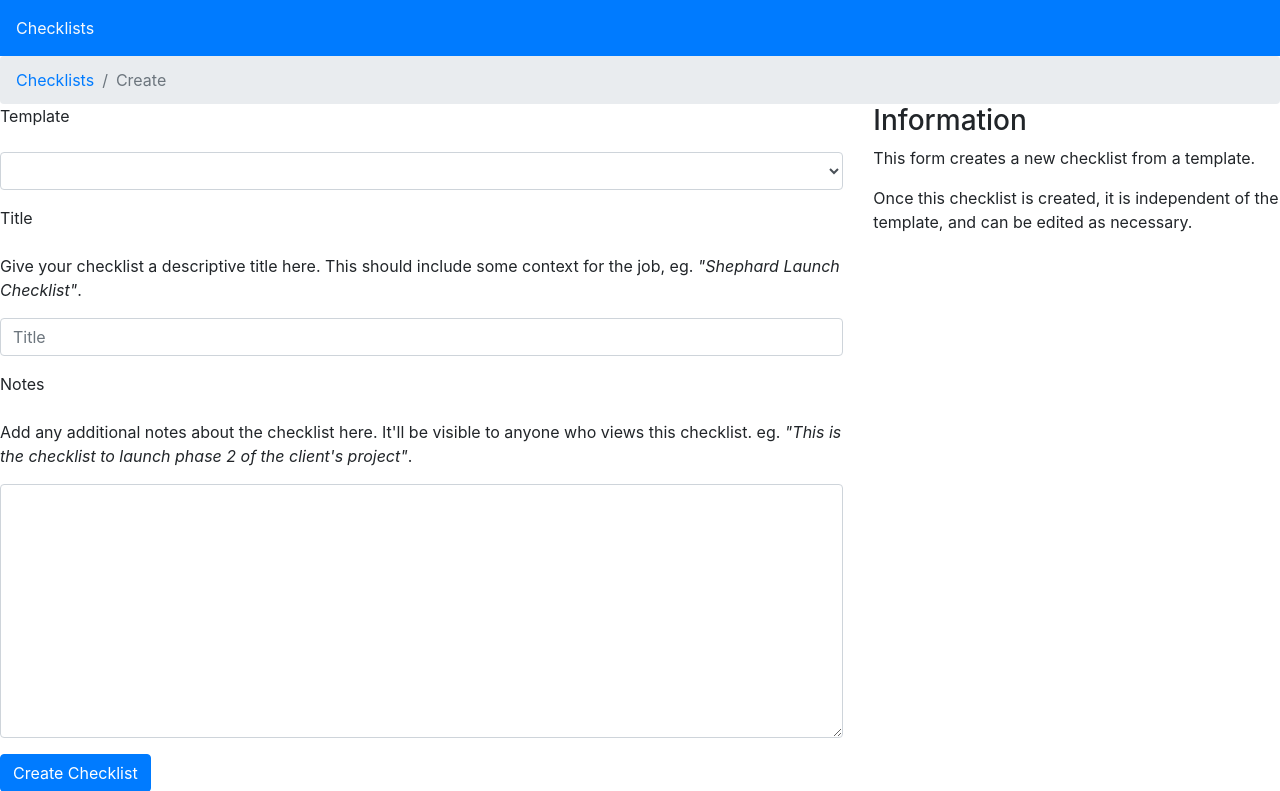
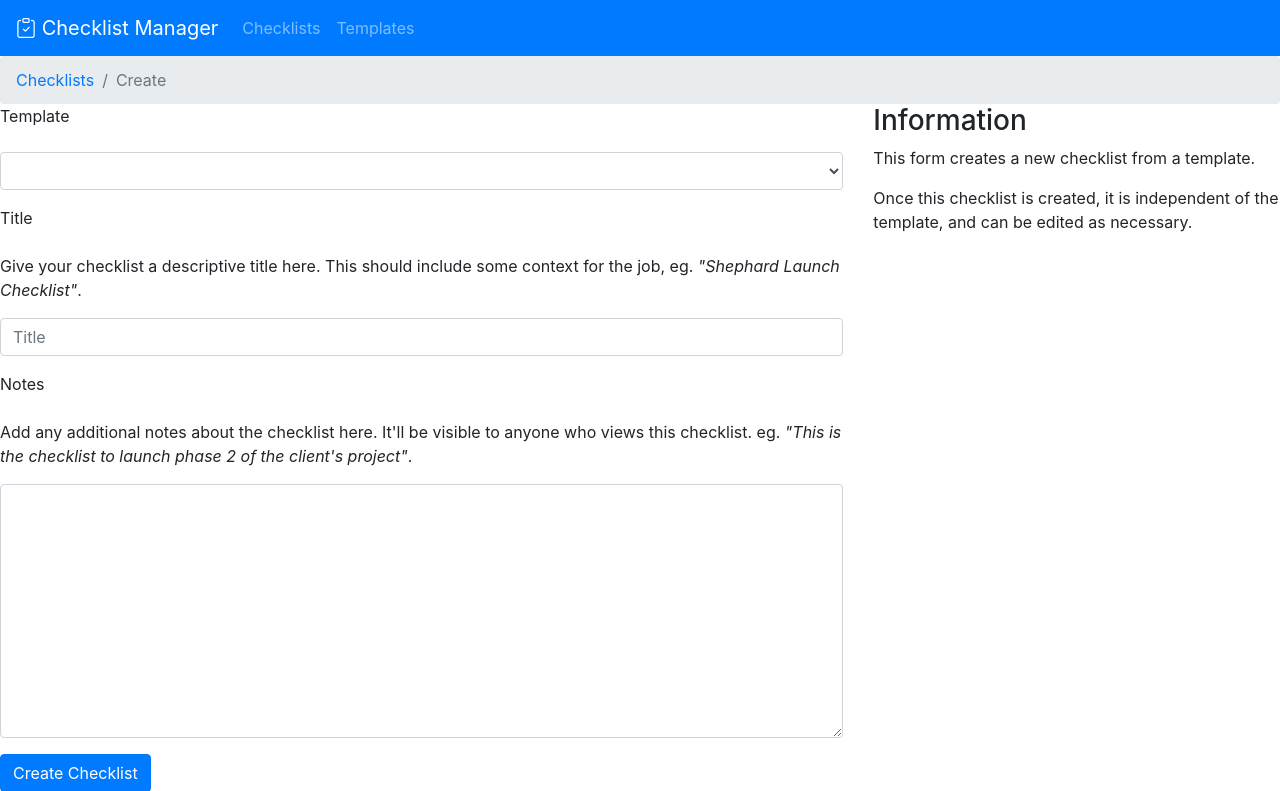
Before and after one commit to giantmade/giant-checklists, a Django app: page /checklists/create/ in a window 1280 px wide. Shown: the top 791 px of the page. Run offline with Django 3.2, Linux system fonts and the light colour scheme; the visitor is signed in with stand-in values (Sample User, id 1); data comes from the database, SQL or seed files in the repository; data that the repository does not hold is empty.

Commit message:
Adjusted navbar and added main section links.

```diff
--- a/core/templates/base.html
+++ b/core/templates/base.html
@@ -29,10 +29,13 @@
 <body>
 
     <!-- Top nav -->
-    <nav class="navbar navbar-dark bg-primary">
-        <ul class="nav">
-            <li class="nav-item"><a class="nav-link text-light pl-0" href="/">{{ site_title }}</a></li>
+    <nav class="navbar navbar-expand-lg navbar-dark bg-primary">
+        <a class="navbar-brand" href="{% url "checklists:index" %}"><i class="bi bi-clipboard-check text-white"></i> Checklist Manager</a>
+        <ul class="navbar-nav mr-auto">
+            <li class="nav-item"><a class="nav-link" href="{% url "checklists:index" %}">Checklists</a></li>
+            <li class="nav-item"><a class="nav-link" href="{% url "templates:index" %}">Templates</a></li>
         </ul>
+    </div>
     </nav>
 
     <!-- Main body -->
```
